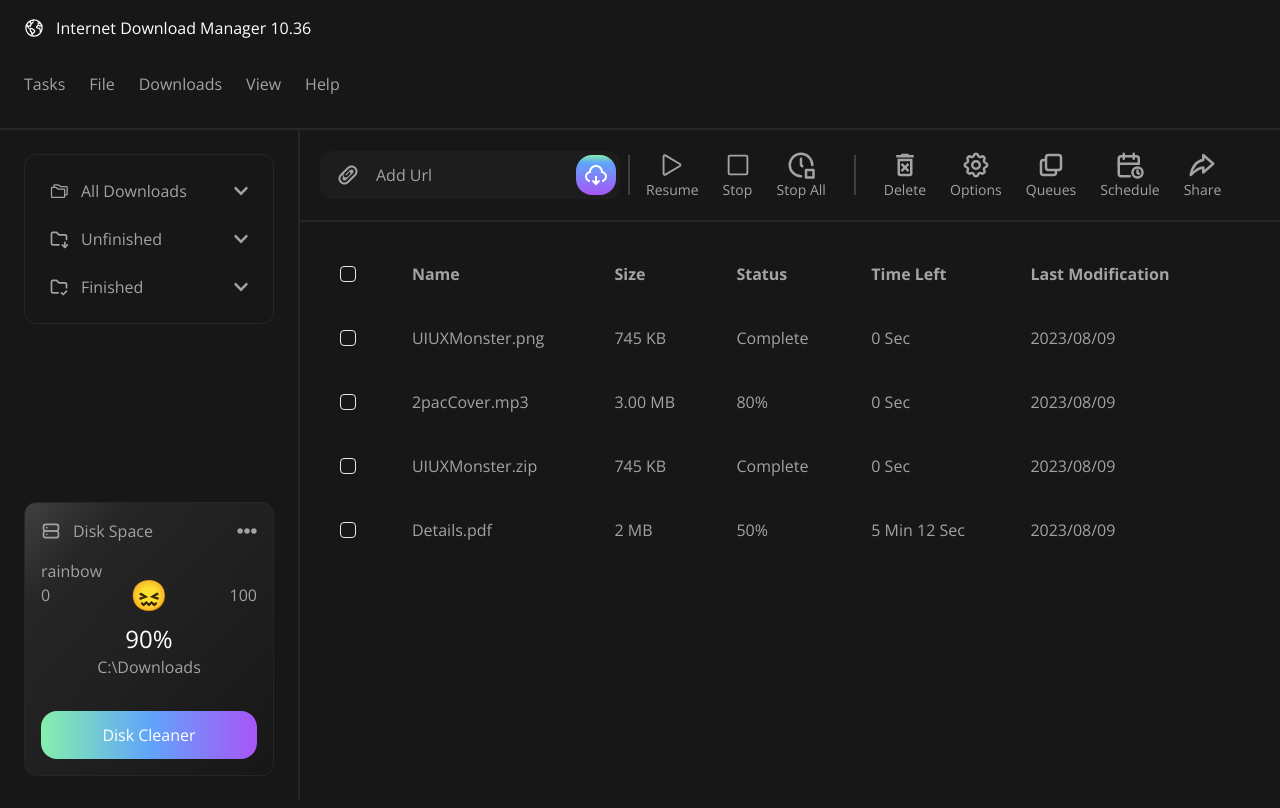
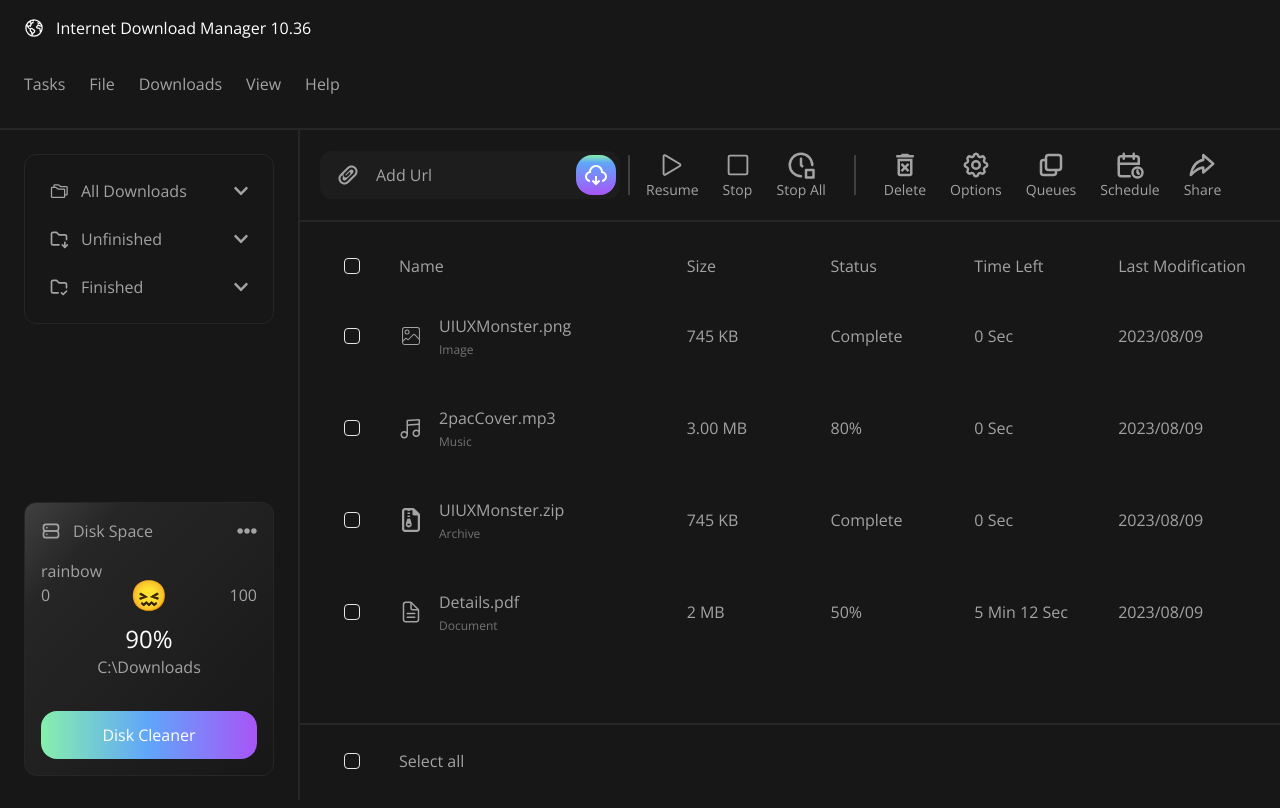
Before and after one commit to brianmstricker/file-management-ui, a Next.js app: page / in a window 1280 px wide. Shown: the top 808 px of the page. Built offline with nearby package versions, Linux system fonts and the light colour scheme.

Commit message:
refactor: contextMenu component

```diff
--- a/src/app/globals.css
+++ b/src/app/globals.css
@@ -2,19 +2,12 @@
 @tailwind components;
 @tailwind utilities;
 
-th,
-td {
- @apply py-4 px-6;
+.customGrid {
+ display: grid;
+ grid-template-columns: 45px 1fr 1fr 1fr 1fr 1fr 1fr;
+ grid-gap: 10px;
 }
 
-td:first-child {
- border-left-style: solid;
- border-top-left-radius: 10px;
- border-bottom-left-radius: 10px;
+input[type="checkbox"]:checked + label {
+ background: linear-gradient(to bottom right, #48bb78, #4299e1, #9f7aea);
 }
-
-td:last-child {
- border-right-style: solid;
- border-bottom-right-radius: 10px;
- border-top-right-radius: 10px;
-}
--- a/src/app/page.tsx
+++ b/src/app/page.tsx
@@ -2,8 +2,55 @@
 import ContextMenu from "@/components/ContextMenu";
 import LeftSide from "@/components/LeftSide";
 import PageTopBar from "@/components/PageTopBar";
-import { files } from "@/lib/constants";
 import { useRef, useState } from "react";
+import { CiImageOn } from "react-icons/ci";
+import { VscMusic } from "react-icons/vsc";
+import { FaRegFileZipper } from "react-icons/fa6";
+import { IoDocumentTextOutline } from "react-icons/io5";
+
+type File = {
+ type: string;
+ name: string;
+ size: string;
+ status: string;
+ timeLeft: string;
+ date: string;
+};
+
+const files = [
+ {
+  type: "image",
+  name: "UIUXMonster.png",
+  size: "745 KB",
+  status: "Complete",
+  timeLeft: "0 Sec",
+  date: "2023/08/09",
+ },
+ {
+  type: "music",
+  name: "2pacCover.mp3",
+  size: "3.00 MB",
+  status: "80%",
+  timeLeft: "0 Sec",
+  date: "2023/08/09",
+ },
+ {
+  type: "archive",
+  name: "UIUXMonster.zip",
+  size: "745 KB",
+  status: "Complete",
+  timeLeft: "0 Sec",
+  date: "2023/08/09",
+ },
+ {
+  type: "document",
+  name: "Details.pdf",
+  size: "2 MB",
+  status: "50%",
+  timeLeft: "5 Min 12 Sec",
+  date: "2023/08/09",
+ },
+];
 
 const initContextMenu = {
  show: false,
@@ -13,18 +60,28 @@
 
 export default function Home() {
  const [contextMenu, setContextMenu] = useState(initContextMenu);
- const [containerAttr, setContainerAttr] = useState({ width: 0, height: 0 });
  const contextRef = useRef<HTMLDivElement>(null);
- function handleOnContextMenu(e: React.MouseEvent<HTMLDivElement>) {
+ const containerRef = useRef<HTMLDivElement>(null);
+ function handleOnContextMenu(e: React.MouseEvent<HTMLDivElement>, file: File) {
   e.preventDefault();
+  if (contextRef.current && containerRef.current) {
+   const contextRefAttr = contextRef.current.getBoundingClientRect();
    const { clientX, clientY } = e;
-  setContextMenu({ show: true, x: clientX, y: clientY });
-  if (contextRef.current) {
-   const contextAttr = contextRef.current.getBoundingClientRect();
-   setContainerAttr({
-    width: contextAttr.width,
-    height: contextAttr.height,
-   });
+   const isLeftSide = clientX < containerRef.current.clientWidth / 1.35;
+   const isUpperSection = clientY < containerRef.current.clientHeight / 1.7;
+   let x;
+   let y;
+   if (isLeftSide) {
+    x = clientX + 4;
+   } else {
+    x = clientX - contextRefAttr.left + 24;
+   }
+   if (isUpperSection) {
+    y = clientY + 12;
+   } else {
+    y = clientY - contextRefAttr.height - 175;
+   }
+   setContextMenu({ show: true, x, y });
   }
  }
  const closeContextMenu = () => {
@@ -36,24 +93,79 @@
    <main className="flex-1">
     <PageTopBar />
     <div
-     ref={contextRef}
-     onContextMenu={(e) => handleOnContextMenu(e)}
-     className="p-4 text-neutral-400 h-full w-full"
+     ref={containerRef}
+     className="p-4 pl-8 text-neutral-400 h-full w-full relative"
     >
+     <div className="customGrid items-center px-3 py-4 mb-1">
+      <span>
+       <label htmlFor="checkAll" className="border w-4 h-4 block rounded-[4px]">
+        <input
+         type="checkbox"
+         name="checkAll"
+         id="checkAll"
+         className="hidden"
+        />
+       </label>
+      </span>
+      <span className="col-span-2">Name</span>
+      <span>Size</span>
+      <span>Status</span>
+      <span>Time Left</span>
+      <span>Last Modification</span>
+     </div>
+     <div className="flex flex-col gap-3">
       {contextMenu.show && (
        <ContextMenu
         x={contextMenu.x}
         y={contextMenu.y}
         closeMenu={closeContextMenu}
-       containerWidth={containerAttr.width}
-       containerHeight={containerAttr.height}
        />
       )}
-     <table className="max-w-[95%] w-full border-spacing-y-2 border-separate">
-      <thead>
-       <tr>
-        <th>
-         <div>
+      {files.map((file) => (
+       <div
+        key={file.name}
+        className="hover:bg-neutral-800/80 transition-all duration-500 cursor-pointer w-full rounded-xl customGrid items-center px-3 py-4 mb-1"
+        ref={contextRef}
+        onContextMenu={(e) => handleOnContextMenu(e, file)}
+       >
+        <span>
+         <input type="checkbox" id={file.name} className="hidden" />
+         <label
+          htmlFor={file.name}
+          className="border w-4 h-4 block rounded-[4px] cursor-pointer"
+         />
+        </span>
+        <div className="col-span-2 flex items-center gap-4">
+         <span className="text-2xl">
+          {file.type === "image" ? (
+           <CiImageOn />
+          ) : file.type === "music" ? (
+           <VscMusic />
+          ) : file.type === "archive" ? (
+           <FaRegFileZipper />
+          ) : file.type === "document" ? (
+           <IoDocumentTextOutline />
+          ) : (
+           ""
+          )}
+         </span>
+         <div className="flex flex-col gap-1">
+          <span>{file.name}</span>
+          <span className="text-xs text-neutral-500 capitalize">
+           {file.type}
+          </span>
+         </div>
+        </div>
+        <span>{file.size}</span>
+        <span>{file.status}</span>
+        <span>{file.timeLeft}</span>
+        <span>{file.date}</span>
+       </div>
+      ))}
+     </div>
+     <div className="absolute bottom-[95px] border-t-2 border-t-neutral-800 w-full left-0 py-6">
+      <div className="pl-11 customGrid items-center justify-center">
+       <span>
         <label
          htmlFor="checkAll"
          className="border w-4 h-4 block rounded-[4px]"
@@ -65,45 +177,10 @@
           className="hidden"
          />
         </label>
+       </span>
+       <span>Select all</span>
       </div>
-        </th>
-        <th className="text-start">Name</th>
-        <th className="text-start">Size</th>
-        <th className="text-start">Status</th>
-        <th className="text-start">Time Left</th>
-        <th className="text-start">Last Modification</th>
-       </tr>
-      </thead>
-      <tbody>
-       {files.map((file) => (
-        <tr
-         key={file.name}
-         className="hover:bg-neutral-800/80 transition-all duration-500 cursor-pointer"
-        >
-         <td>
-          <div>
-           <label
-            htmlFor={file.name}
-            className="border w-4 h-4 block rounded-[4px]"
-           >
-            <input
-             type="checkbox"
-             name={file.name}
-             id={file.name}
-             className="hidden"
-            />
-           </label>
      </div>
-         </td>
-         <td>{file.name}</td>
-         <td>{file.size}</td>
-         <td>{file.status}</td>
-         <td>{file.timeLeft}</td>
-         <td>{file.date}</td>
-        </tr>
-       ))}
-      </tbody>
-     </table>
     </div>
    </main>
   </div>
--- a/src/components/ContextMenu.tsx
+++ b/src/components/ContextMenu.tsx
@@ -1,6 +1,7 @@
 "use client";
 import { cn } from "@/lib/utils";
 import { useEffect, useRef } from "react";
+import { createPortal } from "react-dom";
 import { CiFileOn } from "react-icons/ci";
 
 const options = [
@@ -27,48 +28,29 @@
  x,
  y,
  closeMenu,
- containerWidth,
- containerHeight,
 }: {
  x: number;
  y: number;
  closeMenu: () => void;
- containerWidth: number;
- containerHeight: number;
 }) => {
- console.log("cwidth", containerWidth);
- let left;
- let top;
- const halfX = containerWidth / 2;
- const halfY = containerHeight / 2;
- if (x + halfX > window.innerWidth) {
-  left = x - halfX + 230;
- } else {
-  left = x;
- }
- if (y + halfY + 75 > window.innerHeight) {
-  top = y - halfY - 185;
- } else {
-  top = y - 105;
- }
  const ref = useRef<HTMLMenuElement>(null);
  useEffect(() => {
   const handleClick = (e: MouseEvent) => {
-   if (ref.current && !ref.current.contains(e.target as Node)) {
-    closeMenu();
-   }
+   if (!ref.current) return;
+   if (ref.current.contains(e.target as Node)) return;
+   closeMenu();
   };
   document.addEventListener("click", handleClick);
   return () => document.removeEventListener("click", handleClick);
  }, [closeMenu]);
- return (
+ return createPortal(
   <menu
    ref={ref}
    className={cn(
-    "absolute w-[300px] bg-gradient-to-br from-neutral-700 via-neutral-800 via-20% to-neutral-900 z-50",
+    "fixed w-[300px] bg-gradient-to-br from-neutral-700 via-neutral-800 via-20% to-neutral-900 z-50",
     "border border-neutral-800 rounded-xl py-2"
    )}
-   style={{ left, top }}
+   style={{ left: x, top: y }}
   >
    <ul>
     {options.map((option, idx) => {
@@ -88,7 +70,8 @@
      );
     })}
    </ul>
-  </menu>
+  </menu>,
+  document.body
  );
 };
 export default ContextMenu;
--- a/src/components/LeftSide.tsx
+++ b/src/components/LeftSide.tsx
@@ -54,7 +54,7 @@
   });
  };
  return (
-  <aside className="border-r-2 border-r-neutral-800 text-neutral-400 p-2 lg:p-6 flex-col justify-between xl:min-w-[300px] hidden md:flex">
+  <aside className="border-r-2 border-r-neutral-800 text-neutral-400 p-2 lg:p-6 flex-col justify-between xl:min-w-[300px] hidden lg:flex">
    <div className="flex flex-col border border-neutral-800 p-2 lg:p-4 rounded-xl transition-all duration-200 mb-4">
     {categories.map((category) => (
      <div key={category.name}>
--- a/src/lib/constants.ts
+++ /dev/null
@@ -1,34 +0,0 @@
-export const files = [
- {
-  type: "image",
-  name: "UIUXMonster.png",
-  size: "745 KB",
-  status: "Complete",
-  timeLeft: "0 Sec",
-  date: "2023/08/09",
- },
- {
-  type: "music",
-  name: "2pacCover.mp3",
-  size: "3.00 MB",
-  status: "80%",
-  timeLeft: "0 Sec",
-  date: "2023/08/09",
- },
- {
-  type: "archive",
-  name: "UIUXMonster.zip",
-  size: "745 KB",
-  status: "Complete",
-  timeLeft: "0 Sec",
-  date: "2023/08/09",
- },
- {
-  type: "Document",
-  name: "Details.pdf",
-  size: "2 MB",
-  status: "50%",
-  timeLeft: "5 Min 12 Sec",
-  date: "2023/08/09",
- },
-];
```
Lines whose indentation alone changed are shown as unchanged.
